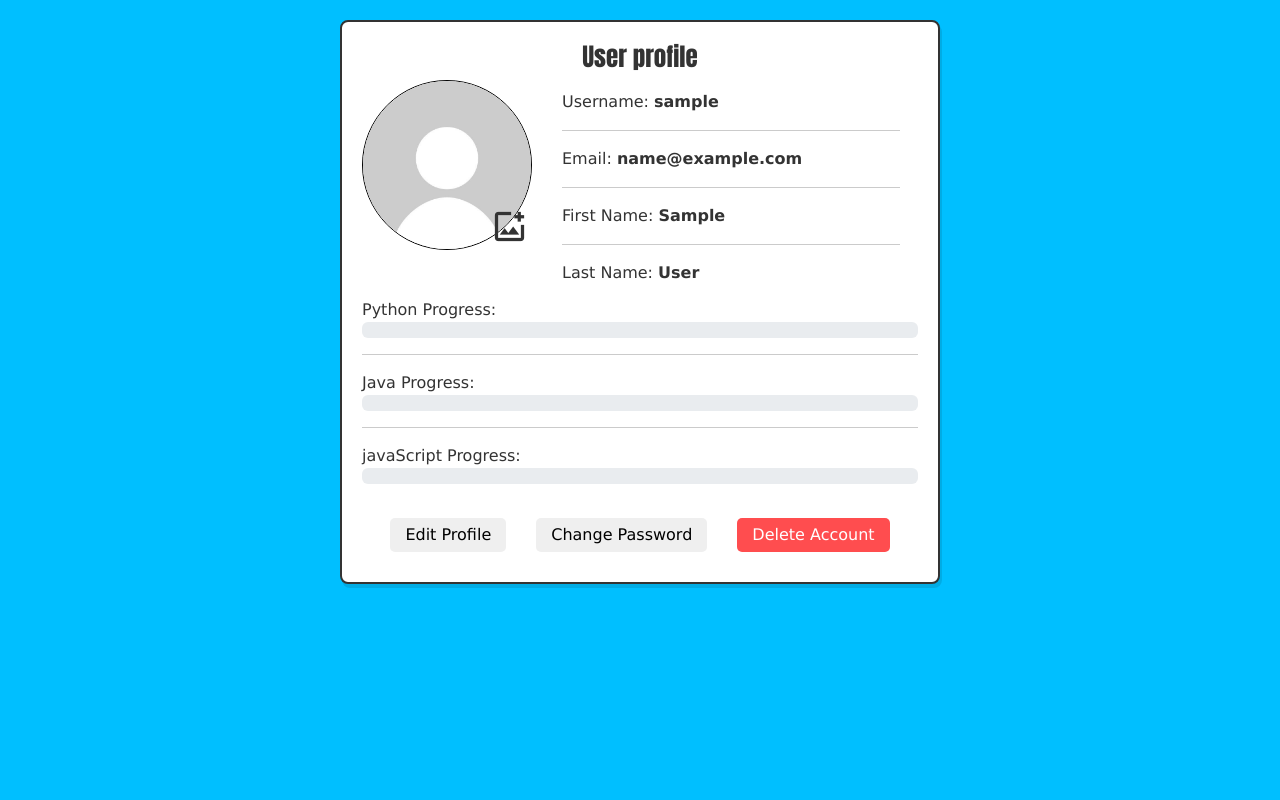
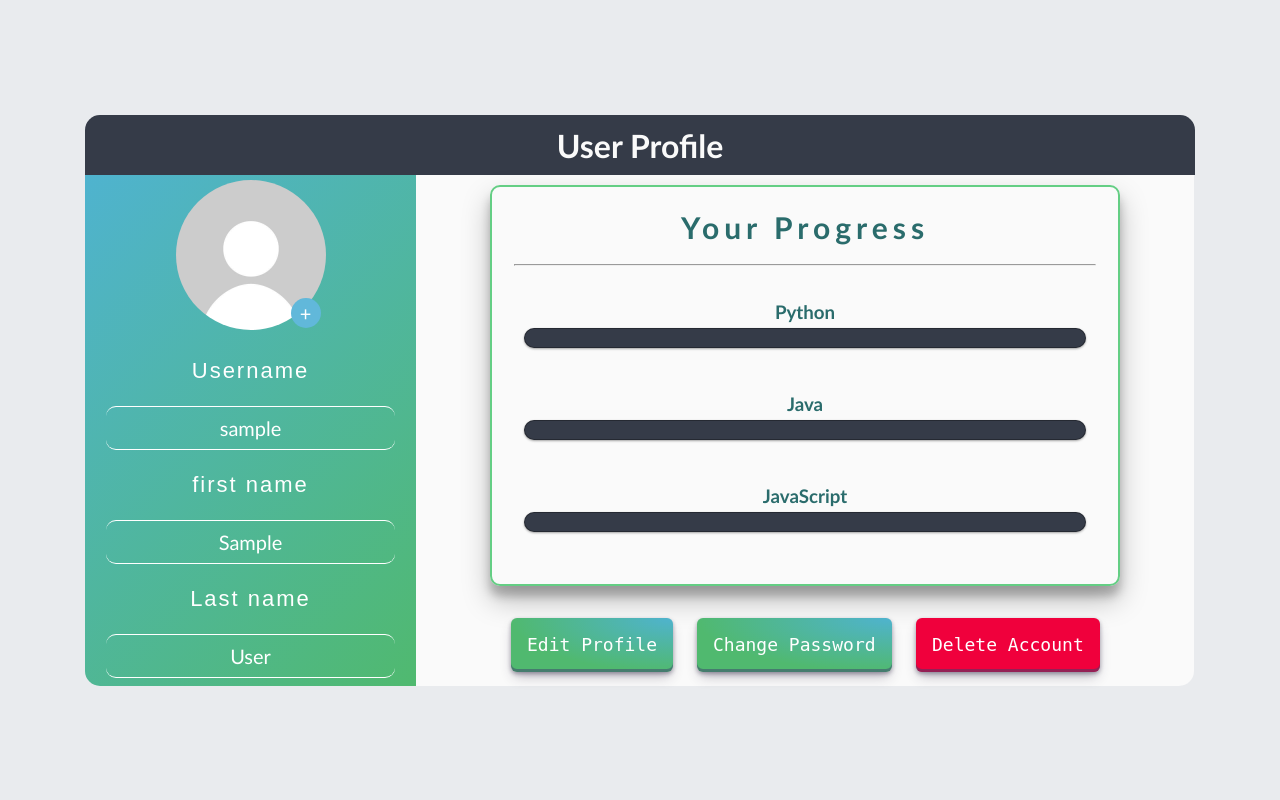
Before and after one commit to amxnese/Learning-Made-Fun, a Django app: page /profile/ in a window 1280 px wide. Run offline with Django 5.2, Linux system fonts and the light colour scheme; the visitor is signed in with stand-in values (Sample User, id 1).

Commit message:
changed the style of the profile page

```diff
--- a/users/static/users/profile.css
+++ b/users/static/users/profile.css
@@ -1,246 +1,282 @@
-body {
-  background-color: #00bfff;
-  height: 100vh;
+/* Global styles */
+*{
+  box-sizing: border-box;
 }
-h1 {
+
+/* Body styles */
+body{
+  background:#e9ebee; /* Background color */
+  display: flex; /* Flexbox layout */
+  justify-content: center; /* Center horizontally */
+  align-items: center; /* Center vertically */
+  height:100vh; /* Full viewport height */
+  font-family: sans-serif; /* Default font family */
+}
+
+/* Container styles */
+.container{
+  width: 1150px; /* Width of container */
+  margin: auto; /* Center container horizontally */
+  padding: 20px; /* Padding */
+  height:610px; /* Full height */
+}
+
+
+/* Login style */
+.left{
+  float: left; /* Float left for left column */
+  background-image: linear-gradient(135deg, #4fb3cf, #50b96f); /* Gradient background */
+  height: 511px;
+  color:#fff; /* Text color */
+  text-align: center; /* Center text */
+  padding: 55px 20px;
+  width: 331px;
+  border-bottom-left-radius: 15px;
+  /* border-radius: 20px 0 0 20px;  */
+}
+
+.left p{
+  /* margin-bottom: 3px; Bottom margin for paragraphs */
+  /* font-size: 20px;  */
+  margin: 22px 1px; /* Margin */
+}
+
+.right{
+  float:right; /* Float right for right column */
+  background-color: #fafafa; /* Background color */
+  height: 511px; /* Full height */
+  text-align: center; /* Center text */
+  padding-top: 10px; /* Padding top */
+  width: 778px;
+  border-bottom-right-radius: 15px;
+}
+
+/* Shared styles */
+*{
+  font-family:Gill Sans, sans-serif; /* Default font family */
+  list-style: none; /* Remove list styles */
+  padding: 0; /* Remove default padding */
+  margin: 0; /* Remove default margins */
+}
+
+h3{
+  margin: 5px; /* Margin for h3 elements */
+}
+
+.flexed{
+  display: flex;
+}
+
+.skill{
+  width: 630px; /* Width of skill element */
+  margin: auto; /* Center horizontally */
+  color: rgb(42, 108, 108); /* Text color */
+  padding: 22px; /* Padding */
+  border: 2px solid #64ce84; /* Border */
+  border-radius: 10px;
+  box-shadow: 0 14px 28px rgba(0, 0, 0, 0.25), 0 10px 10px rgba(0, 0, 0, 0.22); /* Box shadow */
+}
+
+.skill li{
+  margin: 20px 0; /* Margin */
+  padding: 10px; /* Padding */
+}
+
+.bar{
+  background:#353b48; /* Background color */
+  display: block;
+  height: 20px;
+  border: 1px solid rgba(0, 0, 0, 0.3);
+  border-radius: 10px;
+  overflow: hidden;
+  box-shadow: 0 1px 3px rgba(0, 0, 0, 0.12), 0 1px 2px rgba(0, 0, 0, 0.24);
+  transition: all 0.3s cubic-bezier(.25, 8,.25,1);
+}
+
+.bar:hover{
+  box-shadow: 0 14px 28px rgba(0, 0, 0, 0, 0, 0.25), 0 0 10px 10px 10px 10px rgba(0, 0, 0, 0, 0, 0.22);
+}
+
+.bar span{
+  height: 20px;
+  float: left;
+  background: linear-gradient(135deg, #4fb3cf, #50b96f);
+}
+
+/* Animation keyframes */
+.python{
+  animation: python 3s;
+}
+.java{
+  animation: java 3s;
+}
+.javascript{
+  animation: javascript 3s;
+}
+.total{
+  animation: total 3s;
+}
+
+.right {
+  position: relative;
+}
+
+/* Profile picture styles */
+.profile-pic {
   text-align: center;
-  color: white;
+  margin-bottom: 20px;
+  margin-top: -50px;
 }
-.top {
-  display: flex;
-  flex-direction: row;
-  justify-content: space-between;
-  height: 70px;
-  align-items: center;
-  padding: 0px 40px;
+
+.profile-pic img {
+  width: 150px;
+  height: 150px;
+  border-radius: 50%;
+  object-fit: cover;
 }
-.nav {
+
+.upload-btn {
   position: relative;
-  left: -85px;
-  margin-top: 30px;
+  display: inline-block;
+  overflow: hidden;
 }
-.logo {
-  font-size: 40px;
-  color: white;
-  margin-top: 22px;
-  margin-left: 40px;
-}
-a {
-  padding: 30px 15px;
-  color: white;
-  font-size: 30px;
-  text-decoration: none;
-}
-a:hover {
-  color: cyan;
-  text-decoration: underline;
-  text-underline-position: under;
-}
-.heading {
-  display: flex;
-  justify-content: space-evenly;
-  padding-top: 65px;
-  align-items: center;
-}
-.right {
-  width: 440px;
-  height: 440px;
-  background-size: cover;
-  border-radius: 400px;
-  display: flex;
-  justify-content: center;
-  align-items: center;
-}
-.right::before {
-  width: 430px;
-  height: 430px;
-  border: 2px solid white;
-  content: "";
+
+.upload-btn input[type="file"] {
   position: absolute;
-  border-radius: 430px;
-  padding: 10px;
-}
-.left p:nth-child(1) {
-  color: rgb(238, 54, 241);
-  font-size: 30px;
-  letter-spacing: 1px;
-  font-style: italic;
-}
-.left h1 {
-  font-size: 90px;
-  color: white;
-}
-.left p:nth-child(3) {
-  color: rgb(238, 54, 241);
-  font-size: 30px;
-  font-style: italic;
-}
-.left button {
-  width: 190px;
-  height: 30px;
-  font-size: 15px;
-  border-radius: 20px;
-  border: 2px solid white;
-  background-color: transparent;
-  color: rgb(238, 54, 241);
-  margin: 20px 0px;
+  top: 0;
+  left: 0;
+  width: 100%;
+  height: 100%;
+  opacity: 0;
   cursor: pointer;
 }
-body {
-  font-family: "Lucida Sans", "Lucida Grande", "Lucida Sans Unicode", Geneva,
-    Verdana, sans-serif;
-  color: #333;
-  padding: 20px;
-}
-h1 {
-  font-family: Impact, Haettenschweiler, "Arial Narrow Bold", sans-serif;
-  color: #333;
-  font-size: 25px;
-  text-align: center;
-}
-.profile {
-  background-color: #fff;
-  padding: 20px;
-  border-radius: 8px;
-  box-shadow: 2px 4px rgba(0, 0, 0, 0.1);
-  max-width: 600px;
-  margin: auto;
-  border: 2px solid;
-}
-.info {
-  border-radius: 10px;
-  margin: 5px 15px 10px 20px;
-  padding: 5px 3px 3px 10px;
-  width: 100%;
-}
-.display {
-  display: flex;
-}
-.edit-button {
-  border-radius: 60px;
+
+#profile-img {
+  width: 150px;
+  height: 150px;
+  border-radius: 50%;
+  object-fit: cover;
 }
 
-button {
-  padding: 5px 15px;
-  border: none;
-  border-radius: 5px;
+.plus-icon {
+  position: absolute;
+  bottom: 5px;
+  right: 5px;
+  background-color: #61b8da;
+  color: white;
+  width: 30px;
+  height: 30px;
+  border-radius: 50%;
+  text-align: center;
+  line-height: 30px;
+  font-size: 20px;
   cursor: pointer;
-  transition: background-color 0.3s, transform 0.2s;
 }
 
-button:hover {
-  background-color: #ff4d4f;
+/* Title styles */
+.title{
+  color: #fafafa;
+  border-top-left-radius: 15px;
+  border-top-right-radius: 15px;
+  display: grid;
+  place-items: center;
+  background-color: #353b48;
+  height: 60px;
+}
+
+.see{
+  border-block: 1px white solid;
+  font-size: 20px;
+  border-radius: 10px;
+  text-align: center;
+  padding: 9px;
+}
+
+.thick{
+  font-family: Arial, Helvetica, sans-serif;
+  font-size: 22px;
+  letter-spacing: 2px;
+}
+
+#file-input,
+.to-hide {
+  display: none;
+}
+
+.progress{
+  font-family: inherit;
+  letter-spacing: 5px;
+  font-size: 30px;
+}
+
+.buttons{
+  padding: 32px;
+}
+button{
+  padding: 27px;
+  margin: 0 10px;
+}
+
+
+.button-29 {
+  align-items: center;
+  appearance: none;
+  border: 0;
+  border-radius: 6px;
+  box-shadow: rgba(45, 35, 66, .4) 0 2px 4px,rgba(45, 35, 66, .3) 0 7px 13px -3px,rgba(58, 65, 111, .5) 0 -3px 0 inset;
+  box-sizing: border-box;
   color: #fff;
+  cursor: pointer;
+  display: inline-flex;
+  font-family: "JetBrains Mono",monospace;
+  height: 48px;
+  justify-content: center;
+  line-height: 1;
+  list-style: none;
+  overflow: hidden;
+  padding-left: 16px;
+  padding-right: 16px;
+  position: relative;
+  text-align: left;
+  text-decoration: none;
+  transition: box-shadow .15s,transform .15s;
+  user-select: none;
+  -webkit-user-select: none;
+  touch-action: manipulation;
+  white-space: nowrap;
+  will-change: box-shadow,transform;
+  font-size: 18px;
+}
+
+
+.button-29:hover {
   transform: translateY(-2px);
 }
 
-#deleteButton {
-  background-color: #ff4d4f;
-  color: white;
+.edit,
+.change{
+  background-image: radial-gradient(100% 100% at 100% 0, #4fb3cf 0,#50b96f 100%);
+}
+.edit:focus,
+.change:focus{
+  box-shadow: rgb(42, 108, 108) 0 0 0 1.5px inset, rgba(45, 35, 66, .4) 0 2px 4px, rgba(45, 35, 66, .3) 0 7px 13px -3px, #3c4fe0 0 -3px 0 inset;
 }
 
-.confirmationModal {
-  display: none;
-  position: fixed;
-  left: 0;
-  top: 0;
-  width: 100%;
-  height: 100%;
-  overflow: auto;
-  background-color: rgb(0, 0, 0);
-  background-color: rgba(0, 0, 0, 0.4);
+.edit:active,
+.change:active{
+  box-shadow: rgb(42, 108, 108) 0 3px 7px inset;
+  transform: translateY(2px);
 }
 
-.modalContent {
-  background-color: #fefefe;
-  margin: 15% auto;
-  padding: 20px;
-  border: 1px solid #888;
-  width: 80%;
+.edit:hover,
+.change:hover{
+  box-shadow: rgba(45, 35, 66, .4) 0 4px 8px, rgba(45, 35, 66, .3) 0 7px 13px -3px, rgb(42, 108, 108) 0 -3px 0 inset;
 }
 
-.close {
-  color: #aaa;
-  float: right;
-  font-size: 28px;
-  font-weight: bold;
+.delete{
+  background-image: radial-gradient(100% 100% at 100% 0, hsl(345deg 100% 47%) 0,hsl(340deg 100% 32%) 100%);
+  background: hsl(345deg 100% 47%);
 }
-
-.close:hover,
-.close:focus {
-  color: black;
-  text-decoration: none;
-  cursor: pointer;
+.delete:hover{
+  box-shadow: hsl(340, 74%, 24%) 0 4px 8px;
 }
-.button-container {
-  margin: 0 5px;
-}
-
-button {
-  margin: 10px;
-  padding: 5px 15px 5px 15px;
-  border: none;
-  border-radius: 5px;
-  cursor: pointer;
-  transition: background-color 0.3s, transform 0.2s;
-}
-
-button:hover {
-  background-color: #45719f;
-  color: #fff;
-  transform: translateY(-2px);
-}
-
-.confirmationModal {
-  display: none;
-  position: fixed;
-  left: 0;
-  top: 0;
-  width: 100%;
-  height: 100%;
-  overflow: auto;
-  background-color: rgb(0, 0, 0);
-  background-color: rgba(0, 0, 0, 0.4);
-}
-
-.modalContent {
-  background-color: #fefefe;
-  margin: 15% auto;
-  padding: 20px;
-  border: 1px solid #888;
-  width: 80%;
-}
-
-.close {
-  color: #aaa;
-  float: right;
-  font-size: 28px;
-  font-weight: bold;
-}
-
-.close:hover,
-.close:focus {
-  color: black;
-  text-decoration: none;
-  cursor: pointer;
-}
-img {
-  width: 170px;
-  height: 170px;
-  object-fit: cover;
-  border-radius: 50%;
-  border: 1px solid #000000;
-}
-
-.material-symbols-outlined {
-  font-variation-settings: "FILL" 0, "wght" 400, "GRAD" 0, "opsz" 24;
-  position: absolute;
-  cursor: pointer;
-  font-size: 39px;
-  margin-left: -42px;
-  margin-top: 127px;
-}
-.file-input,
-.to-hide {
-  display: none;
-}
--- a/users/templates/users/profile.html
+++ b/users/templates/users/profile.html
@@ -1,132 +1,155 @@
 {% load static %}
 <!DOCTYPE html>
-<html lang="eng">
+<html lang="en">
   <head>
     <meta charset="UTF-8" />
-    <title>User profile</title>
-    <!-- bootstrap -->
-    <link
-      href="https://cdn.jsdelivr.net/npm/bootstrap@5.3.3/dist/css/bootstrap.min.css"
-      rel="stylesheet"
-      integrity="sha384-QWTKZyjpPEjISv5WaRU9OFeRpok6YctnYmDr5pNlyT2bRjXh0JMhjY6hW+ALEwIH"
-      crossorigin="anonymous"
-    />
-    <!-- edit profile picture icon -->
-    <link
-      rel="stylesheet"
-      href="https://fonts.googleapis.com/css2?family=Material+Symbols+Outlined:opsz,wght,FILL,GRAD@20..48,100..700,0..1,-50..200"
-    />
+    <meta name="viewport" content="width=device-width, initial-scale=1.0" />
     <link rel="stylesheet" href="{% static 'users/profile.css' %}" />
-    <link rel="stylesheet" href="{% static 'users/del-btn.css' %}" />
-    <!-- bootstrap scripts -->
-    <script
-      src="https://cdn.jsdelivr.net/npm/bootstrap@5.3.3/dist/js/bootstrap.bundle.min.js"
-      integrity="sha384-YvpcrYf0tY3lHB60NNkmXc5s9fDVZLESaAA55NDzOxhy9GkcIdslK1eN7N6jIeHz"
-      crossorigin="anonymous"
-    ></script>
+    <title>Profile</title>
   </head>
   <body>
-    <div class="profile">
-      <h1><strong>User profile</strong></h1>
-      <div class="display">
+    <style>
+      /* Keyframe animations */
+      @keyframes python {
+        0% {
+          width: 0%;
+        }
+        100% {
+          width: {{ info.python }}%;
+        }
+      }
+      @keyframes java {
+        0% {
+          width: 0%;
+        }
+        100% {
+          width: {{ info.java }}%;
+        }
+      }
+      @keyframes javascript {
+        0% {
+          width: 0%;
+        }
+        100% {
+          width: {{ info.javaScript }}%;
+        }
+      }
+
+      @keyframes total {
+        0% {
+          width: 0%;
+        }
+        100% {
+          width: {{ info.total }}%;
+        }
+      }
+    </style>
+    <div class="container">
+      <div class="title">
+        <h1>User Profile</h1>
+      </div>
+      <div class="flexed">
+        <div class="left">
+          <div class="profile-pic">
             <form action="" method="post" enctype="multipart/form-data">
               {% csrf_token %}
+              <label for="file-input" class="upload-btn">
+                <input
+                  type="file"
+                  id="file-input"
+                  class="file-input"
+                  name="profile_picture"
+                  accept="image/*"
+                />
                 {% if user.profile_picture %}
-            <img src="{{ user.profile_picture.url }}" alt="profile picture" class="profile-picture" />
+                <img
+                  src="{{ user.profile_picture.url }}"
+                  alt="profile picture"
+                />
                 {% else %}
-            <img src="{% static 'users/default.jpg' %}" alt="profile picture" class="profile-picture" />
+                <img
+                  src="{% static 'users/default.jpg' %}"
+                  alt="profile picture"
+                />
                 {% endif %}
-          <span class="material-symbols-outlined icon">
-            add_photo_alternate
-          </span>
-          <input type="file" name="profile_picture" class="file-input" accept="image/*">
+                <span class="plus-icon icon">+</span>
+              </label>
               <button type="submit" class="to-hide"></button>
             </form>
-
+          </div>
+          <div class="infos">
             <div class="info">
-          <label for="username">Username:</label>
-          <span id="username"><strong>{{user.username}}</strong></span>
-
-          <hr />
-          <label for="email">Email: <strong>{{user.email}}</strong></label>
-          <hr />
-          <label for="firstName"
-            >First Name: <strong>{{user.first_name}}</strong></label
-          >
-          <hr />
-          <label for="lastName"
-            >Last Name: <strong>{{user.last_name}}</strong>
-          </label>
+              <p class="thick">Username</p>
+              <p class="see">{{user.username}}</p>
+            </div>
+            <div class="info">
+              <p class="thick">first name</p>
+              <p class="see">{{user.first_name}}</p>
+            </div>
+            <div class="info">
+              <p class="thick">Last name</p>
+              <p class="see">{{user.last_name}}</p>
             </div>
           </div>
-      <div class="profile-info">
-        <label for="pythonProgress">Python Progress:</label>
-        <div
-          id="pythonProgress"
-          class="progress"
-          role="progressbar"
-          aria-label="Animated striped example"
-          aria-valuenow="75"
-          aria-valuemin="0"
-          aria-valuemax="100"
+        </div>
+        <div class="right">
+          <div class="skill">
+            <!-- Skill section content -->
+            <h1 class="progress">Your Progress</h1>
+            <br />
+            <hr />
+            <ul>
+              <li>
+                <h3>Python</h3>
+                <span class="bar"
+                  ><span class="python" style="width: {{info.python}}%"></span
+                ></span>
+              </li>
+              <li>
+                <h3>Java</h3>
+                <span class="bar"
+                  ><span class="java" style="width: {{info.java}}%"></span
+                ></span>
+              </li>
+              <li>
+                <h3>JavaScript</h3>
+                <span class="bar"
+                  ><span
+                    class="javascript"
+                    style="width: {{info.javaScript}}%"
+                  ></span
+                ></span>
+              </li>
+            </ul>
+          </div>
+          <div class="buttons">
+            <button
+              class="button-29 edit"
+              role="button"
+              onclick="window.location.href='edit/'"
             >
-          <div
-            class="progress-bar progress-bar-striped progress-bar-animated"
-            style="background-color: #3776ab; width: {{ info.python }}%"
-          ></div>
-        </div>
-      </div>
-      <hr />
-      <div class="profile-info">
-        <label for="javaProgress">Java Progress:</label>
-        <div
-          id="javaProgress"
-          class="progress"
-          role="progressbar"
-          aria-label="Animated striped example"
-          aria-valuenow="75"
-          aria-valuemin="0"
-          aria-valuemax="100"
+              Edit Profile
+            </button>
+            <button
+              class="button-29 change"
+              role="button"
+              onclick="window.location.href='change_password/'"
             >
-          <div
-            class="progress-bar progress-bar-striped progress-bar-animated"
-            style="background-color: #f89820; width: {{info.java}}% "
-          ></div>
-        </div>
+              Change Password
+            </button>
+            <button class="button-29 delete" role="button">
+              Delete Account
+            </button>
           </div>
 
-      <hr />
-      <div class="profile-info">
-        <label for="javaScriptProgress">javaScript Progress:</label>
-        <div
-          id="javaScriptProgress"
-          class="progress"
-          role="progressbar"
-          aria-label="Animated striped example"
-          aria-valuenow="75"
-          aria-valuemin="0"
-          aria-valuemax="100"
+          <!-- <button
+          class="delete-profile"
+          onclick="window.location.href = 'delete/'"
         >
-          <div
-            class="progress-bar progress-bar-striped progress-bar-animated"
-            style="background-color: #f0db4f;width: {{info.javaScript}}%"
-          ></div>
-        </div>
-      </div>
-      <br />
-      <div style="display: flex; justify-content: center">
-        <div class="button-container edit-button">
-          <button onclick="window.location.href = 'edit/';">
-            Edit Profile
-          </button>
-        </div>
-        <div
-          class="button-container change-button"
-          onclick="window.location.href = 'change_password/';"
-        >
-          <button>Change Password</button>
-        </div>
-        <div class="button-container delete-button">
+          Change Password
+        </button> -->
+
+          <!-- <div class="button-container delete-button">
           <button id="deleteButton">Delete Account</button>
           <div class="confirmationModal" id="confirmationModal">
             <div class="modalContent">
@@ -138,6 +161,8 @@
               </button>
             </div>
           </div>
+        </div> -->
+          <!-- </div> -->
         </div>
       </div>
     </div>
```
Lines whose indentation alone changed are shown as unchanged.
